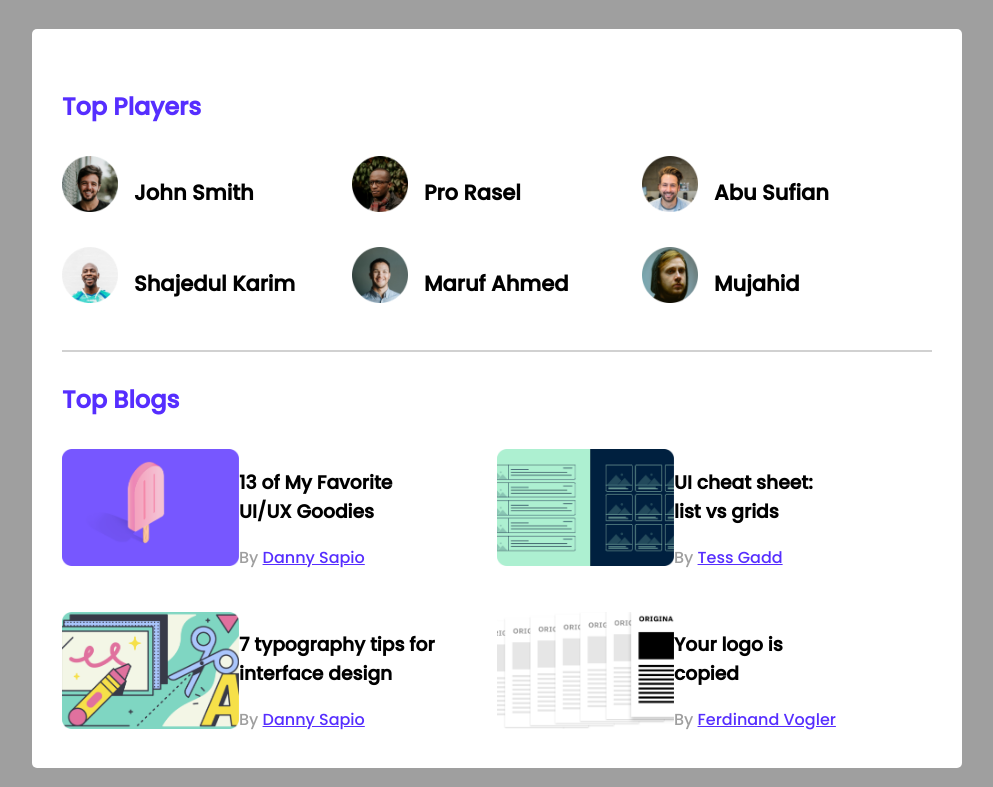
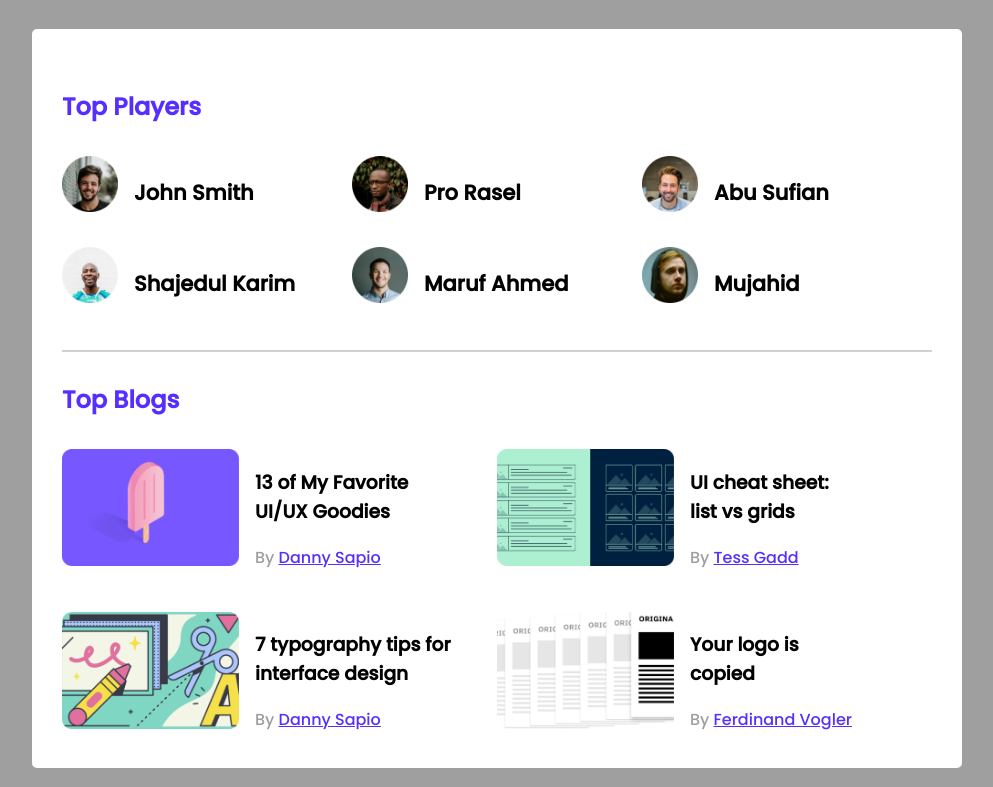
Before and after one commit to nizihad824/leader-board-css3, a plain HTML site: page index.html in a window 1280 px wide. Shown: the top 787 px of the page, without its empty margins (143-1136 px from the left). Drawn offline with Linux system fonts and the light colour scheme.

Commit message:
correction done

```diff
--- a/style/style.css
+++ b/style/style.css
@@ -67,7 +67,7 @@ hr{
     width: 177px;
     height: 117px;
 }
-.blog-info , {
+.blog-info  {
     margin-left: 16px;
 }
 .blog{
@@ -138,7 +138,7 @@ span{
 
 }
 
-
+/*
 /* Media Query */
 @media only screen and (max-width:688px) {
     .container{
```
